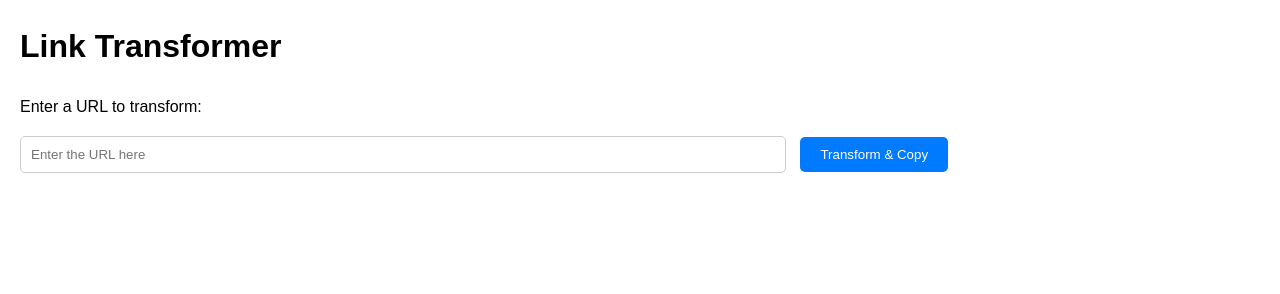
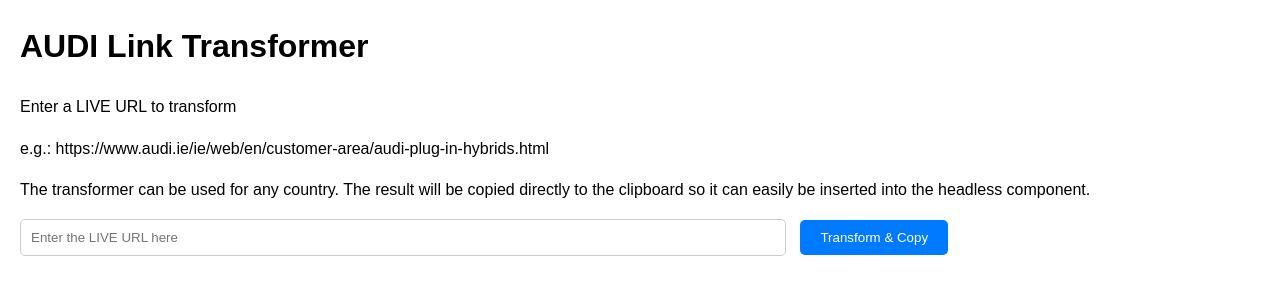
Before and after one commit to Albedorox/audilinkres, a plain HTML site: page index.html in a window 1280 px wide. Drawn offline with Linux system fonts and the light colour scheme.

Commit message:
Update index.html

```diff
--- a/index.html
+++ b/index.html
@@ -3,7 +3,7 @@
 <head>
     <meta charset="UTF-8">
     <meta name="viewport" content="width=device-width, initial-scale=1.0">
-    <title>URL Transformer</title>
+    <title>AUDI URL Transformer</title>
     <style>
         body {
             font-family: Arial, sans-serif;
@@ -36,9 +36,11 @@
     </style>
 </head>
 <body>
-    <h1>Link Transformer</h1>
-    <p>Enter a URL to transform:</p>
-    <input type="text" id="inputUrl" placeholder="Enter the URL here">
+    <h1>AUDI Link Transformer</h1>
+    <p>Enter a LIVE URL to transform</p>
+    <p>e.g.: https://www.audi.ie/ie/web/en/customer-area/audi-plug-in-hybrids.html</p>
+    <p>The transformer can be used for any country. The result will be copied directly to the clipboard so it can easily be inserted into the headless component.</p>
+    <input type="text" id="inputUrl" placeholder="Enter the LIVE URL here">
     <button onclick="transformAndCopyUrl()">Transform & Copy</button>
     <div class="output" id="output"></div>
 
```
